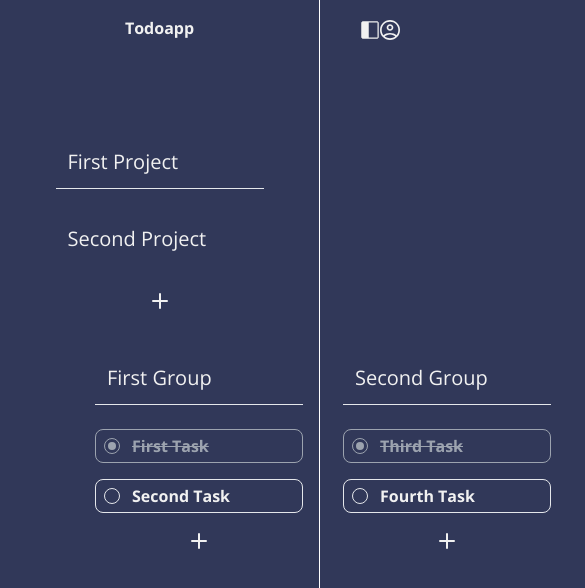
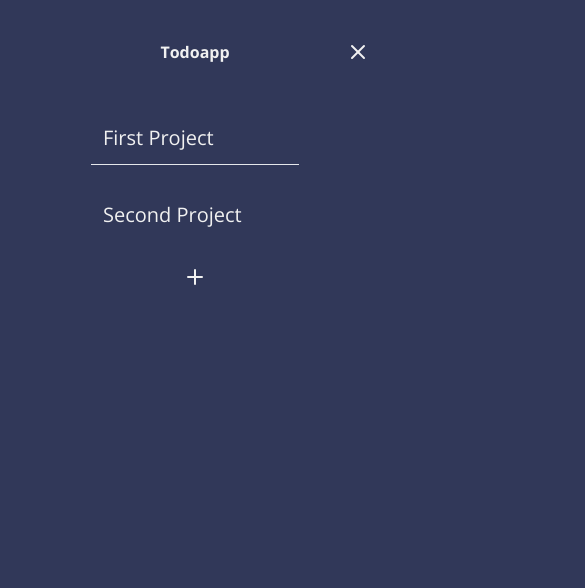
Before and after one commit to lecav30/todoapp, a React (Vite) app: page / in a window 390 px wide. Shown: the top 588 px of the page, 585 px wide, since content can reach past the window. Built offline with nearby package versions, Linux system fonts and the light colour scheme.

Commit message:
layout and initial responsive

```diff
--- a/src/App.tsx
+++ b/src/App.tsx
@@ -13,10 +13,12 @@ function App() {
 
   return (
     <>
-      <div className={`${activeSidebar && "ml-80"} h-screen`}>
+      <div className="h-screen">
         <Sidebar />
-        <Navbar />
-        <MainView />
+        <div className={`${activeSidebar && "sm:ml-80 hidden sm:block"} h-full`}>
+          <Navbar />
+          <MainView />
+        </div>
       </div>
 
       <ToastContainer
--- a/src/components/Sidebar/index.tsx
+++ b/src/components/Sidebar/index.tsx
@@ -4,27 +4,34 @@ import Project from "@components/Project";
 import { addProject } from "@feature/data/dataSlice";
 import { IProjectRequest } from "@models/Project";
 import { RootState } from "@redux/store";
-import { PlusIcon } from "lucide-react";
+import { PlusIcon, XIcon } from "lucide-react";
 import { useState } from "react";
 import { useDispatch, useSelector } from "react-redux";
+import { toggleSidebar } from "@feature/sidebar/sidebarSlice";
 
 const Sidebar = () => {
   const dispatch = useDispatch();
   const [isOpen, setIsOpen] = useState(false);
 
   const activeSidebar = useSelector(
-    (state: RootState) => state.sidebar.activeSidebar
+    (state: RootState) => state.sidebar.activeSidebar,
   );
   const data = useSelector((state: RootState) => state.data.data);
 
   return (
     <aside
       className={`${activeSidebar ? "opacity-100" : "opacity-0 hidden"}
-      absolute top-0 left-0 border-white border-r-[0.5px] h-full w-80 px-10
+      absolute top-0 left-0 border-white sm:border-r-[0.5px] h-full sm:w-80 w-full px-10
       flex flex-col items-center`}
     >
-      <b className="py-4">Todoapp</b>
-      <div className="flex flex-col mt-20">
+      <button
+        className="absolute right-5 top-10"
+        onClick={() => dispatch(toggleSidebar())}
+      >
+        <XIcon />
+      </button>
+      <b className="sm:py-4 pt-10 pb-2">Todoapp</b>
+      <div className="flex flex-col sm:mt-20 mt-10">
         {data.projects.map((project) => (
           <Project key={project.id} project={project} />
         ))}
@@ -43,7 +50,7 @@ const Sidebar = () => {
           setIsOpen={setIsOpen}
           onSubmit={(values) => {
             dispatch(
-              addProject(values as Record<string, unknown> & IProjectRequest)
+              addProject(values as Record<string, unknown> & IProjectRequest),
             );
           }}
           initialValues={
--- a/src/views/MainView/index.tsx
+++ b/src/views/MainView/index.tsx
@@ -14,7 +14,7 @@ export const MainView = () => {
   const dispatch = useDispatch();
 
   const currentProject = useSelector(
-    (state: RootState) => state.data.currentProject
+    (state: RootState) => state.data.currentProject,
   );
   const data = useSelector((state: RootState) => state.data.data);
 
@@ -34,7 +34,10 @@ export const MainView = () => {
 
   return (
     <div className="h-[calc(100%-60px)] flex flex-col justify-center items-center">
-      <div className="flex gap-10">
+      <div
+        className="grid 2xl:grid-cols-4 lg:grid-cols-3 md:grid-cols-2 grid-cols-1
+        gap-10 max-h-[80%] md:max-w-[80%] max-w-[90%] place-items-center overflow-auto"
+      >
         {groups.map((group: IGroup) => (
           <Group key={group.id} group={group} />
         ))}
@@ -53,7 +56,7 @@ export const MainView = () => {
           setIsOpen={setIsOpen}
           onSubmit={(values) => {
             dispatch(
-              addGroup(values as Record<string, unknown> & IGroupRequest)
+              addGroup(values as Record<string, unknown> & IGroupRequest),
             );
           }}
           initialValues={
```
